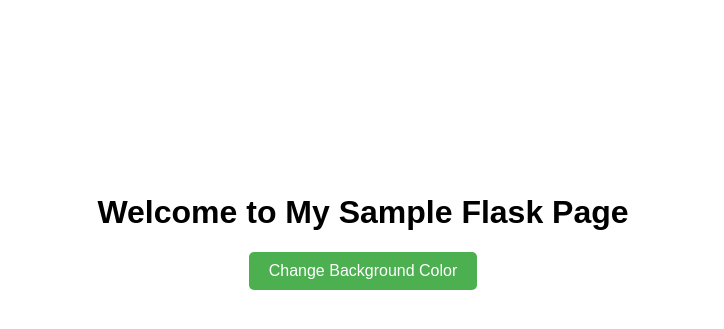
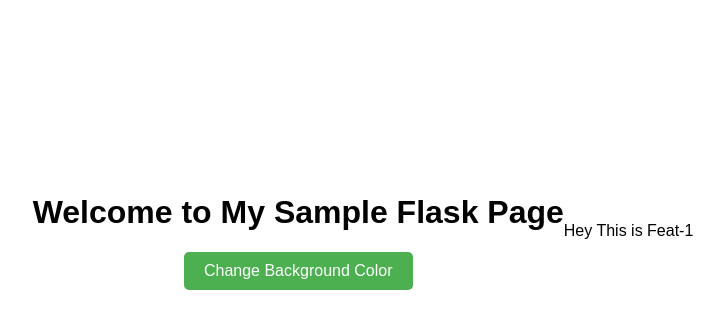
Before and after one commit to r0han01/flask-app, a Flask app: page / in a window 1280 px wide. Shown: the part 169-498 px from the top of the page, without its empty margins (277-1001 px from the left). Run offline with Flask 3, Linux system fonts and the light colour scheme.

Commit message:
Hey Feat-1

```diff
--- a/templates/index.html
+++ b/templates/index.html
@@ -6,11 +6,15 @@
     <title>Sample Flask Page</title>
     <link rel="stylesheet" href="{{ url_for('static', filename='styles.css') }}">
 </head>
+
 <body>
     <div class="container">
         <h1>Welcome to My Sample Flask Page</h1>
         <button id="colorButton">Change Background Color</button>
     </div>
     <script src="{{ url_for('static', filename='script.js') }}"></script>
+    <p>
+        Hey This is Feat-1
+    </p>
 </body>
 </html>
```
